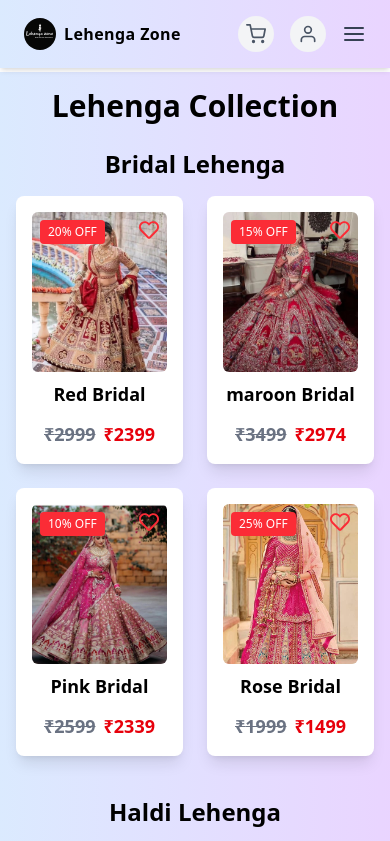
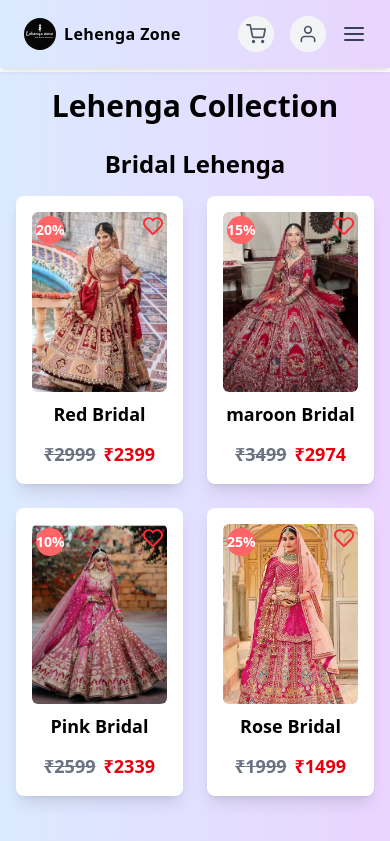
Before and after one commit to tamilvanan-555/E-Commerce, a React (Vite) app: page /collection in a window 390 px wide. Shown: the top 841 px of the page. Built offline with nearby package versions, Linux system fonts and the light colour scheme.

Commit message:
collection page responcive mobile screen in offer and favorite icon

```diff
--- a/src/Pages/Collection.jsx
+++ b/src/Pages/Collection.jsx
@@ -79,9 +79,9 @@ export default function LehengaCollection() {
               return (
                 <div key={item.name} className="bg-white shadow-lg rounded-lg p-4 transition-transform hover:scale-105 relative">
                   <div className="relative group cursor-pointer">
-                    <img src={item.img} alt={item.name} className="w-full h-40 object-cover object-top rounded-md" />
-                    <span className="absolute top-2 left-2 bg-red-500 text-white px-2 py-1 text-xs rounded">{item.discount}% OFF</span>
-                    <button onClick={() => toggleFavorite(item.id)} className="absolute top-2 right-2 text-red-500 text-xl">
+                    <img src={item.img} alt={item.name} className="w-full h-45 object-cover object-top rounded-md" />
+                    <span className="absolute top-1 left-1 bg-red-400 w-7 h-7 font-bold text-white  py-1 text-sm rounded-full">{item.discount}%</span>
+                    <button onClick={() => toggleFavorite(item.id)} className="absolute top-1 right-1 text-red-500 text-xl font-bold">
                       {isFavorited ? <FaHeart /> : <FaRegHeart />}
                     </button>
                   </div>
```
